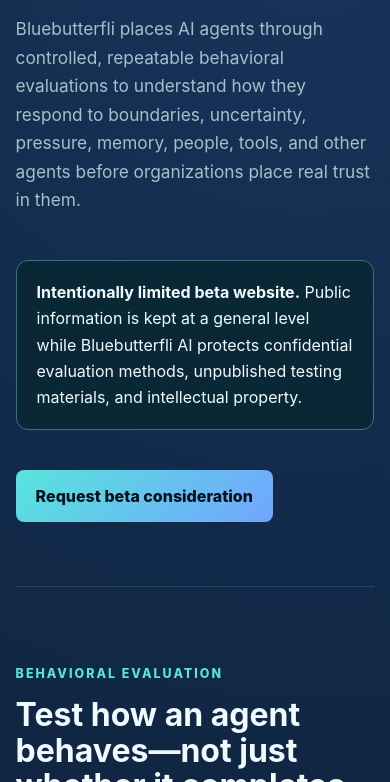
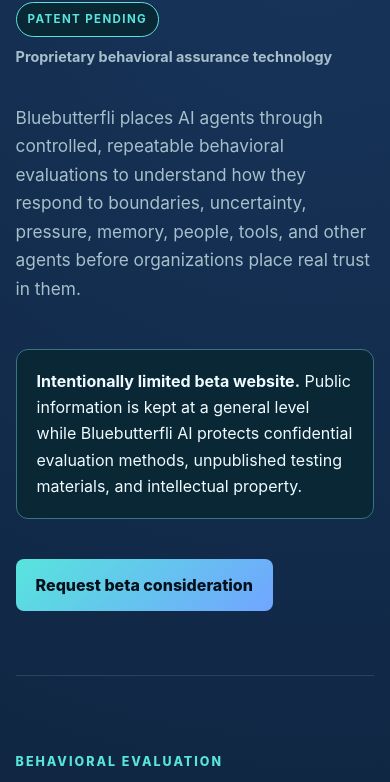
Before and after one commit to bluebutterfli23/bluebutterfli-ai-website, a plain HTML site: page index.html in a window 390 px wide. Shown: the part 403-1185 px from the top of the page. Drawn offline with Linux system fonts and the light colour scheme.

Commit message:
Add patent-pending positioning and assurance record name

```diff
--- a/index.html
+++ b/index.html
@@ -6,6 +6,7 @@
   <meta name="description" content="Bluebutterfli AI provides independent behavioral assurance through controlled, repeatable evaluation of AI agents.">
   <title>Bluebutterfli AI | Independent Behavioral Assurance</title>
   <link rel="stylesheet" href="styles.css">
+  <link rel="stylesheet" href="patent-status.css">
 </head>
 <body>
   <header class="nav"><a class="brand" href="#top">BLUEBUTTERFLI AI</a><nav><a href="#services">Evaluation</a><a href="#evidence">Evidence</a><a href="#scope">Scope</a><a href="#intake">Founding Beta</a></nav></header>
@@ -13,6 +14,10 @@
     <section class="hero">
       <p class="eyebrow">Founding Beta · Independent Evaluation</p>
       <h1>Independent Behavioral Assurance for AI Agents.</h1>
+      <div class="patent-status" aria-label="Bluebutterfli intellectual-property status">
+        <span class="patent-badge">Patent Pending</span>
+        <span>Proprietary behavioral assurance technology</span>
+      </div>
       <p class="lead">Bluebutterfli places AI agents through controlled, repeatable behavioral evaluations to understand how they respond to boundaries, uncertainty, pressure, memory, people, tools, and other agents before organizations place real trust in them.</p>
       <div class="notice"><strong>Intentionally limited beta website.</strong> Public information is kept at a general level while Bluebutterfli AI protects confidential evaluation methods, unpublished testing materials, and intellectual property.</div>
       <a class="button" href="#intake">Request beta consideration</a>
@@ -37,9 +42,9 @@
         <p class="section-intro">Bluebutterfli connects behavioral findings to the conditions, agent version, and evidence that produced them. Findings clearly separate observed facts, human-reviewed interpretation, hypotheses, and insufficient evidence.</p>
       </div>
       <article class="journal-card">
-        <p class="eyebrow">Agent Journal</p>
+        <p class="eyebrow">Bluebutterfli Agent Assurance Record</p>
         <h3>A longitudinal record of what was tested and what changed.</h3>
-        <p>Over time, the Agent Journal can connect an agent version to its evaluations, evidence-backed findings, retests, and observed changes between versions.</p>
+        <p>Over time, the Agent Assurance Record can connect an agent version to its evaluations, evidence-backed findings, retests, and observed changes between versions.</p>
       </article>
     </section>
 
@@ -51,7 +56,7 @@
     <section id="scope" class="panel">
       <p class="eyebrow">Review boundary</p><h2>Scoped findings—not a blanket certification.</h2>
       <p>Every review applies only to the identified agent version, workflow, access conditions, and agreed test scope. A review is not legal, regulatory, clinical, or security certification and does not guarantee future behavior.</p>
-      <p>Acceptance, payment, or participation never guarantees a favorable result, endorsement, ranking, Agent Journal status, or public recognition.</p>
+      <p>Acceptance, payment, or participation never guarantees a favorable result, endorsement, ranking, Agent Assurance Record status, or public recognition.</p>
     </section>
 
     <section id="intake">
@@ -73,7 +78,7 @@
       <p id="intake-status" class="small" aria-live="polite">This form opens a pre-addressed Gmail draft over HTTPS. It does not upload or store your answers on this website. If you do not use Gmail, copy the generated intake from the draft into your preferred email service and send it to <a href="mailto:info@bluebutterfliai.com">info@bluebutterfliai.com</a>.</p>
     </section>
   </main>
-  <footer><strong>Bluebutterfli AI</strong><span>© 2026 Bluebutterfli AI · All rights reserved</span><span>Founding Beta public website · Confidential methods withheld</span><a href="mailto:info@bluebutterfliai.com">info@bluebutterfliai.com</a></footer>
+  <footer><strong>Bluebutterfli AI</strong><span>Behavioral assurance technology · Patent Pending</span><span>© 2026 Bluebutterfli AI · All rights reserved</span><span>Founding Beta public website · Confidential methods withheld</span><a href="mailto:info@bluebutterfliai.com">info@bluebutterfliai.com</a></footer>
   <script>
     document.querySelector("#beta-intake-form").addEventListener("submit", function (event) {
       event.preventDefault();
--- /dev/null
+++ b/patent-status.css
@@ -0,0 +1,31 @@
+.patent-status {
+  align-items: center;
+  color: var(--muted);
+  display: flex;
+  font-size: .9rem;
+  font-weight: 700;
+  gap: 12px;
+  margin: 4px 0 18px;
+  max-width: 100%;
+  width: max-content;
+}
+
+.patent-badge {
+  background: #0a2735;
+  border: 1px solid var(--aqua);
+  border-radius: 999px;
+  color: var(--aqua);
+  font-size: .72rem;
+  letter-spacing: .12em;
+  padding: 7px 11px;
+  text-transform: uppercase;
+  white-space: nowrap;
+}
+
+@media (max-width: 480px) {
+  .patent-status {
+    align-items: flex-start;
+    flex-direction: column;
+    gap: 8px;
+  }
+}
```
Also changed, not shown: 1 other file.
